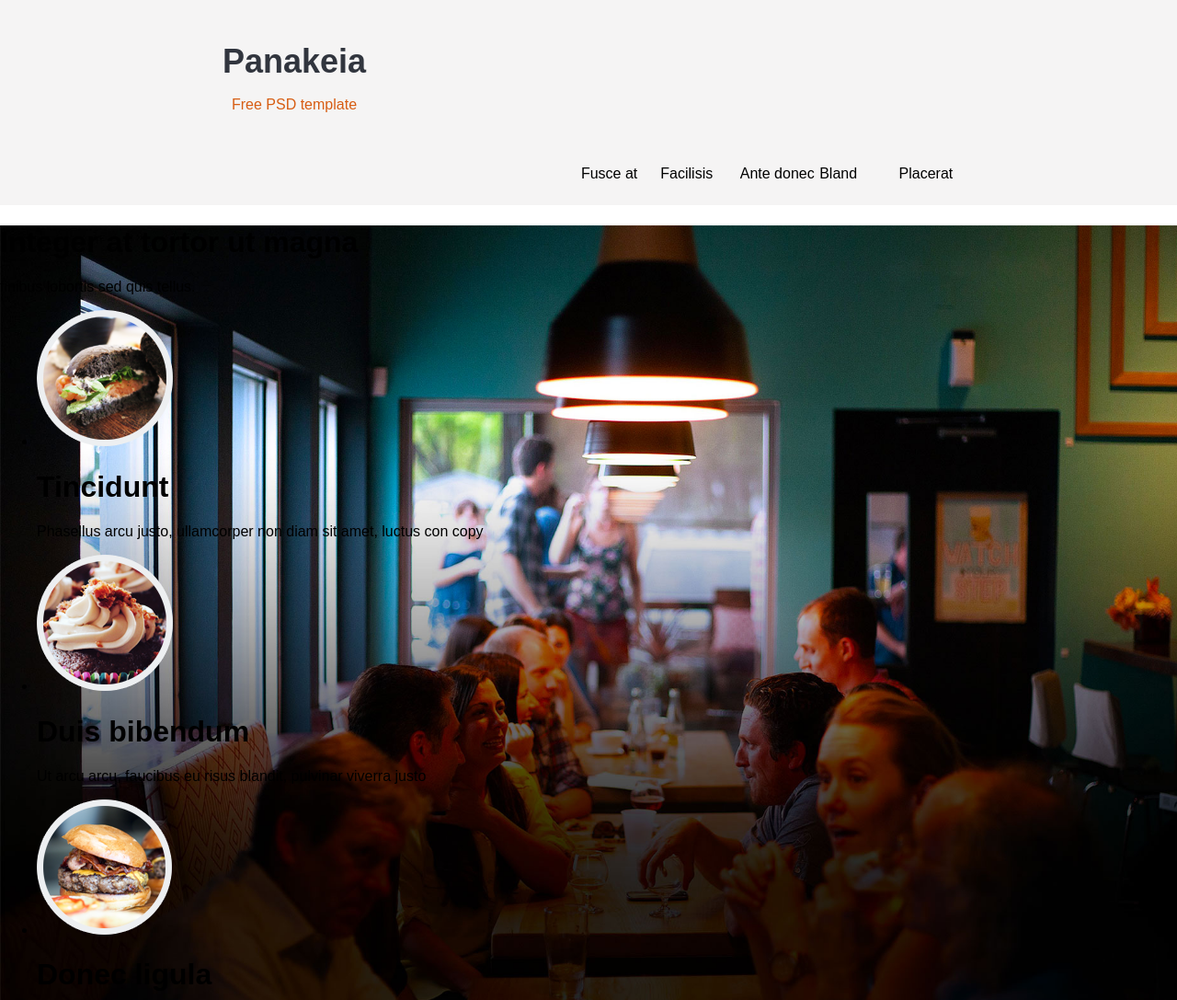
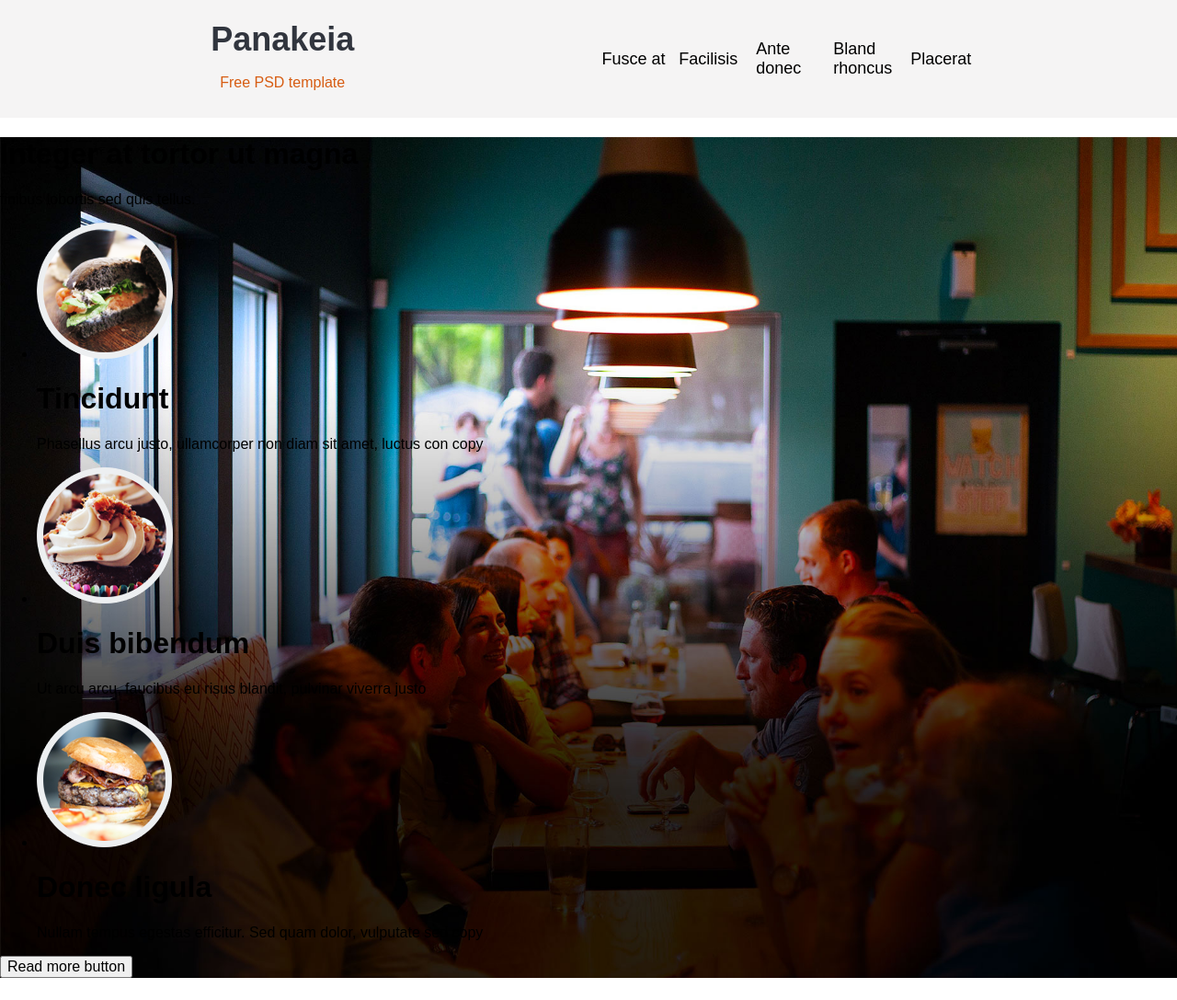
Before and after one commit to juliettawind/panakeia, a website: page index.html in a window 1280 px wide. Shown: the top 1087 px of the page at 92% size. After the commit the page ends 1063 px from the top, so only its background shows below. Drawn offline with nearby package versions, Linux system fonts and the light colour scheme; files that its build step writes are made by us from their sources.

Commit message:
Finised header and add fonts

```diff
--- a/index.html
+++ b/index.html
@@ -10,38 +10,7 @@
 
 <body>
 
-<!--<header class="page-header">-->
-  <!--<div class="content">-->
-
-    <!--<div class="page-header__title">Panakeia-->
-      <!--<p class="page-header__description">Free PSD template</p>-->
-    <!--</div>-->
-
-    <!--<nav class="navigation">-->
-      <!--<ul class="navigation__nav">-->
-        <!--<li class="navigation__item">-->
-          <!--<a class="navigation__link">Fusce at</a>-->
-        <!--</li>-->
-        <!--<li class="navigation__item">-->
-          <!--<a class="navigation__link">Facilisis</a>-->
-        <!--</li>-->
-        <!--<li class="navigation__item">-->
-          <!--<a class="navigation__link active">Ante donec</a>-->
-        <!--</li>-->
-        <!--<li class="navigation__item">-->
-          <!--<a class="navigation__link">Bland</a>-->
-        <!--</li>-->
-        <!--<li class="navigation__item">-->
-          <!--<a class="navigation__link">Placerat</a>-->
-        <!--</li>-->
-      <!--</ul>-->
-    <!--</nav>-->
-
-  <!--</div>-->
-<!--</header>-->
-
 <header class="page-header">
-  <div class="content">
 
     <div class="content__title">Panakeia
       <p class="content__description">Free PSD template</p>
@@ -59,29 +28,16 @@
           <a class="navigation__link active">Ante donec</a>
         </li>
         <li class="navigation-item">
-          <a class="navigation__link">Bland</a>
+          <a class="navigation__link">Bland rhoncus</a>
         </li>
         <li class="navigation-item">
           <a class="navigation__link">Placerat</a>
         </li>
       </ul>
     </nav>
-    <!--<nav class="content__navigation">-->
-      <!--<ul class="navigation__nav">-->
-        <!--<li class="content__navigation-item"><a>Fusce at</a></li>-->
-        <!--<li class="content__navigation-item"><a>Facilisis</a></li>-->
-        <!--<li class="content__navigation-item" active><a>Ante donec</a></li>-->
-        <!--<li class="content__navigation-item"><a>Bland</a></li>-->
-        <!--<li class="content__navigation-item"><a>Placerat</a></li>-->
-      <!--</ul>-->
-    <!--</nav>-->
-
-  </div>
 </header>
 
 <main class="page-main">
-
-  <div class="content">
 
     <div class="page-main__slogan">
       <h1 class="page-main__slogan-title">Integer at tortor ut magna</h1>
@@ -108,12 +64,7 @@
 
     <button class="content__toggle-control">Read more button</button>
 
-  </div>
-
-  <div class="food-news">
-
-
-  </div>
+  <div class="food-news"></div>
 </main>
 
 
--- a/package.json
+++ b/package.json
@@ -31,6 +31,7 @@
     "node": "6.10"
   },
   "dependencies": {
+    "flexboxgrid": "^6.3.1",
     "optipng-bin": "^4.0.0"
   }
 }
--- a/sass/_variables.scss
+++ b/sass/_variables.scss
@@ -4,6 +4,13 @@ $robota-light: "Roboto Slab", serif;
 $robota-slab-regular: "Roboto Slab regular", serif;
 $robota-slab-bold: "Roboto Slab bold", serif;
 $robota-slab-light: "Roboto Slab light", serif;
+
+
+// Размеры шрифта
+$super-size: 76px;
+$alpha-size: 30px;
+$beta-size: 21px;
+$gamma-size: 14px;
 
 
 $whiteSmoke: #f5f4f4;
--- a/sass/blocks/_page-header.scss
+++ b/sass/blocks/_page-header.scss
@@ -1,65 +1,23 @@
 @import "../variables";
 @import "../global/mixins";
-
-//.page-header {
-//  background-color: $whiteSmoke;
-//  //max-width: 1440px;
-//  margin: 0 auto 30px;
-//  display: flex;
-//  flex-wrap: wrap;
-//  align-items: flex-end;
-//  justify-content: space-between;
-//  box-sizing: border-box;
-//}
-//
-//.page-header__text, .page-header__description{
-//  display: flex;
-//  justify-content: flex-start;
-//}
-//
-//.page-header__description{
-//
-//}
-//
-.content__navigation{
-  width: 80%;
-}
-.navigation__nav {
-  display: flex;
-  justify-content: flex-end;
-  width: 80%;
-
-}
-.navigation-item {
-  list-style: none;
-  flex-basis: 8.44%;
-  max-width: 9.444%;
-
-
-}
-
-.navigation__link{
-  display: block;
-  padding: 25px 0;
-  color: black;
-}
 
 .page-header{
   color: #000000;
   background-color: $whiteSmoke;
-}
+  display: flex;
+  margin: auto;
+
 
   .content__title{
+    flex-direction: column;
+    width: 48%;
+    font-size: 36px;
+    font-weight: 700;
+    color: #31353e;
     display: flex;
-  flex-direction: column;
-  width: 50%;
-  padding-top: 45px;
-  font-size: 36px;
-  line-height: 1.2;
-  font-weight: 700;
-  text-align: center;
-  color: #31353e;
-}
+    justify-content: center;
+    align-items: center;
+    padding-top: 10px;
 
     .content__description{
       font-size: 16px;
@@ -67,50 +25,30 @@
       font-weight: 400;
       color: $Chocolate-Brown;
     }
-//.content__navigation{
-//  width: 770px;
-//
-//  ul{
-//    margin: 0;
-//    padding: 0;
-//    list-style: none;
-//
-//    font-size: 0;
-//  }
-//}
-//.content__navigation-item{
-//  display: inline-block;
-//  margin-right: 40px;
-//  padding-top: 68px;
-//  vertical-align: baseline;
-//
-//  &::last-of-type {
-//    margin-right: 0;
-//  }
-//
-//  a{
-//    font-size: 18px;
-//    line-height: 1.3;
-//    font-weight: 400;
-//    text-decoration: none;
-//    color: #31353e;
-//
-//    &:hover {
-//      color: #dd4b2b;
-//
-//    }
-//  }
-//
-//  &.active {
-//    padding: 15px 30px;
-//    margin-right: 10px;
-//    margin-left: -30px;
-//
-//    background-color: #dd4b2b;
-//    border-radius: 25px;
-//  }
-//
-//  &.active a {
-//    color: #edeff1;
-//  }
-//}
+  }
+}
+
+.navigation{
+  display: flex;
+  width: 40%;
+
+  .navigation__nav {
+    width: 82%;
+    font-size: 18px;
+    display: flex;
+    justify-content: center;
+    align-items: center;
+
+    .navigation-item {
+      list-style: none;
+      flex-basis: 20.44%;
+      max-width: 21.444%;
+
+      .navigation__link{
+        display: block;
+        padding: 25px 0;
+        color: black;
+      }
+    }
+  }
+}
--- a/sass/style.scss
+++ b/sass/style.scss
@@ -1,8 +1,8 @@
-@import 'flexgrid/flexgrid';
 @import "normalize";
 @import "global/mixins";
 @import "variables";
 @import "global/fonts";
+@import 'flexgrid/flexgrid';
 @import "blocks/page-header";
 @import "blocks/page-main";
 //@import "blocks/navigation";
```
Also changed, not shown: fonts/RobotoSlab-Bold.ttf (added), fonts/RobotoSlab-Light.ttf (added), fonts/RobotoSlab-Regular.ttf (added). Lines whose indentation alone changed are shown as unchanged.
